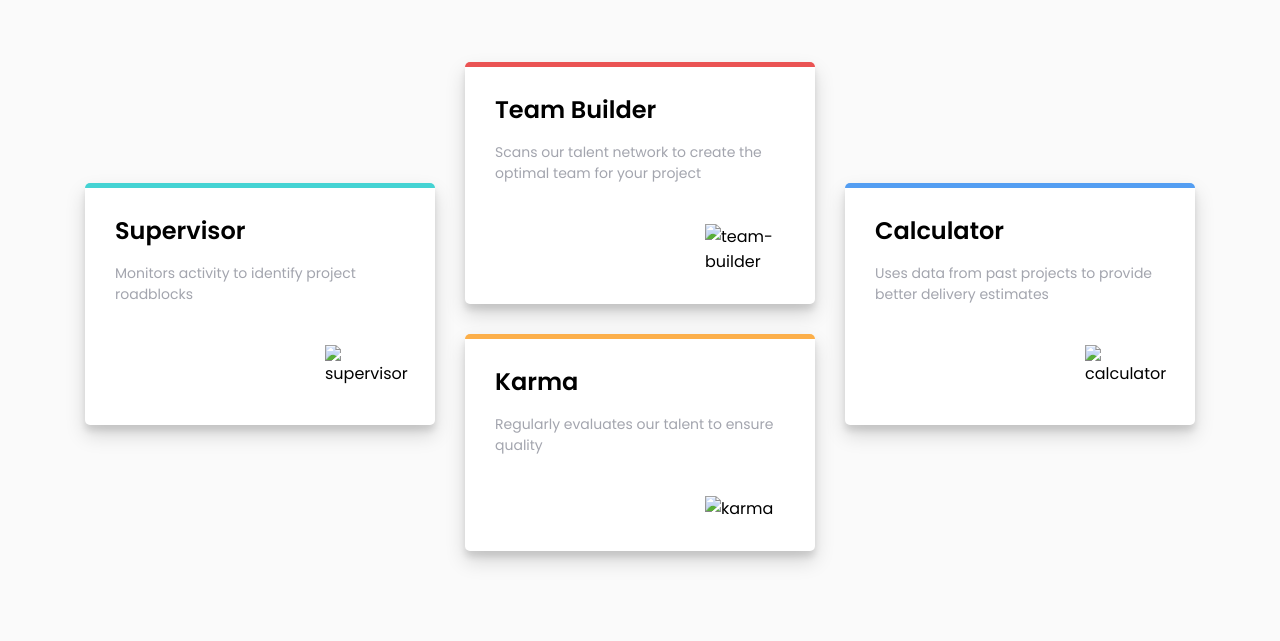
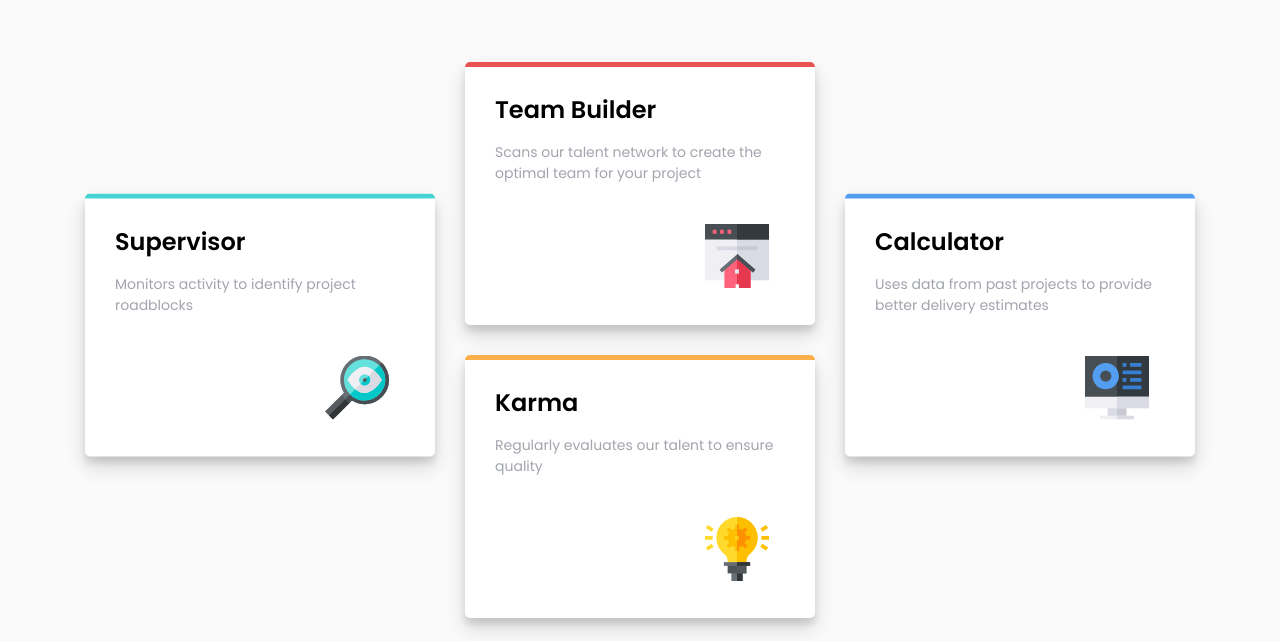
Before and after one commit to ritammahato/four-card-features-secction, a plain HTML site: page index.html in a window 1280 px wide. Shown: the part 215-856 px from the top of the page. Before the commit the page ends 800 px from the top, so only its background shows below. Drawn offline with Linux system fonts and the light colour scheme; the site is published under a folder, as on GitHub Pages, so addresses that start at the root find nothing.

Commit message:
remove slaces

```diff
--- a/index.html
+++ b/index.html
@@ -4,7 +4,7 @@
   <meta charset="UTF-8">
   <meta name="viewport" content="width=device-width, initial-scale=1.0"> <!-- displays site properly based on user's device -->
 
-  <link rel="icon" type="image/png" sizes="32x32" href="/favicon-32x32.png">
+  <link rel="icon" type="image/png" sizes="32x32" href="favicon-32x32.png">
 
   <title>Four card feature section</title>
   <link rel="stylesheet" type="text/css" href="style.css">
@@ -22,25 +22,25 @@
     <div class="box box-cyan box-push">
       <h2>Supervisor</h2>
       <p>Monitors activity to identify project roadblocks</p>
-      <img src="/icon-supervisor.svg" alt="supervisor">
+      <img src="icon-supervisor.svg" alt="supervisor">
     </div>
 
     <div class="box box-red">
       <h2>Team Builder</h2>
       <p>Scans our talent network to create the optimal team for your project</p>
-      <img src="/icon-team-builder.svg" alt="team-builder">
+      <img src="icon-team-builder.svg" alt="team-builder">
     </div>
 
     <div class="box box-blue box-push">
       <h2>Calculator</h2>
       <p>Uses data from past projects to provide better delivery estimates</p>
-      <img src="/icon-calculator.svg" alt="calculator">
+      <img src="icon-calculator.svg" alt="calculator">
     </div>
 
     <div class="box box-orange">
       <h2>Karma</h2>
       <p>Regularly evaluates our talent to ensure quality</p>
-      <img src="/icon-karma.svg" alt="karma">
+      <img src="icon-karma.svg" alt="karma">
     </div>
 
   </div>
```
